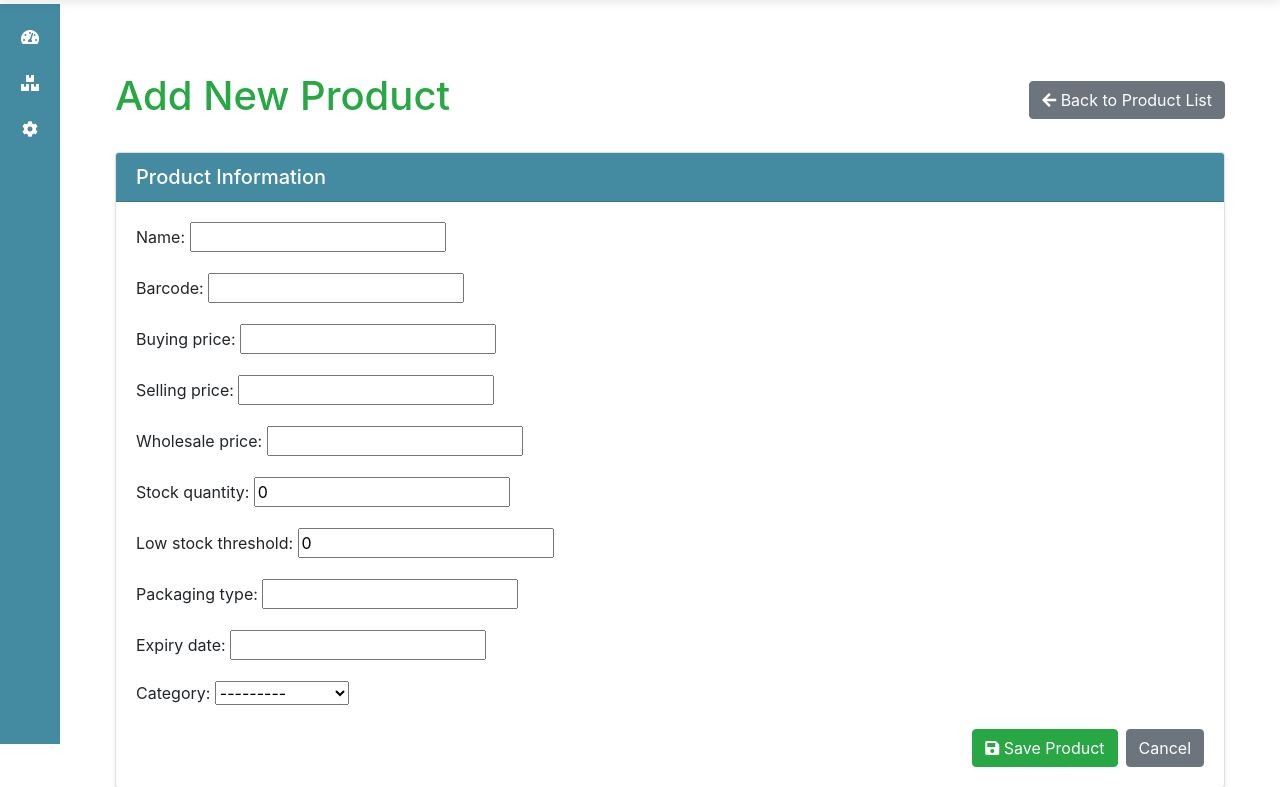
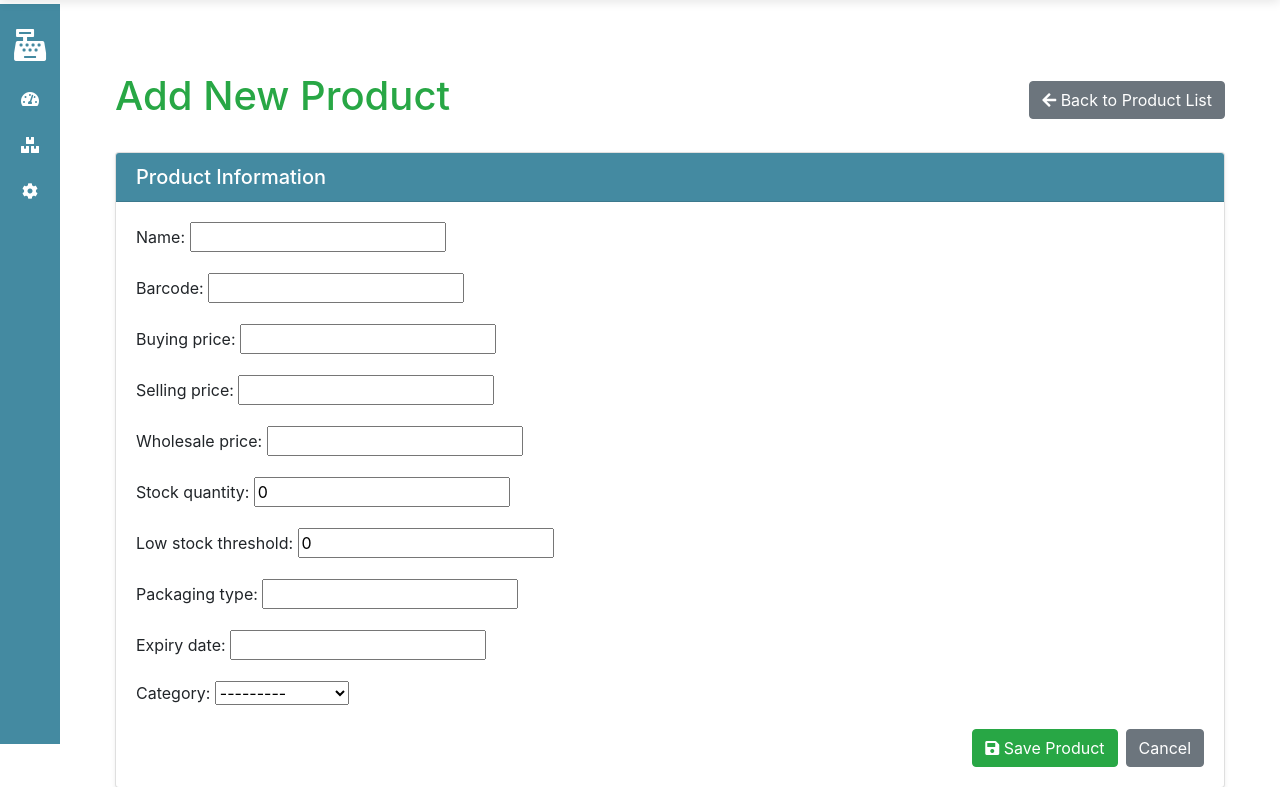
Before and after one commit to kim-money/Vet-manager, a Django app: page /inventory/products/add/ in a window 1280 px wide. Shown: the part 56-843 px from the top of the page. Run offline with Django 5.2, Linux system fonts and the light colour scheme; a user stored in the database is signed in; data comes from the database, SQL or seed files in the repository; some libraries are stand-ins or nearby versions.

Commit message:
setting navbar correctly

```diff
--- a/templates/base.html
+++ b/templates/base.html
@@ -14,6 +14,9 @@
 
     <!-- Font Awesome for icons -->
     <link rel="stylesheet" href="https://cdnjs.cloudflare.com/ajax/libs/font-awesome/5.15.4/css/all.min.css">
+    <script src="https://stackpath.bootstrapcdn.com/bootstrap/4.5.2/js/bootstrap.bundle.min.js"></script>
+    <script src="https://code.jquery.com/jquery-3.5.1.min.js"></script>
+
 
     <!-- Dynamic Theme Variables -->
     <style>
@@ -50,8 +53,15 @@
 
     <aside class="sidebar" style="background-color: var(--primary-color);">
         <ul>
+
             <li>
-                <a href="{% url 'dashboard' %}" title="Dashboard">
+                <a href="{% url 'make_sale' %}" title="Sales">
+                    <i class="fas fa-cash-register fa-2x"></i>
+                    <span class="sidebar-text">Sales</span>
+                </a>
+            </li>
+            <li>
+                <a href="{% url 'sale_dashboard' %}" title="Dashboard">
                     <i class="fas fa-tachometer-alt"></i>
                     <span class="sidebar-text">Dashboard</span>
                 </a>
```
